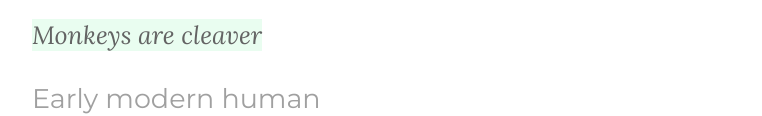
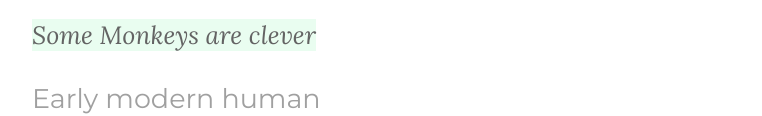
Before and after one commit to todd-neale/monkey-medium, a plain HTML site: page index.html in a window 1280 px wide. Shown: the part 1780-1896 px from the top of the page, without its empty margins (258-1020 px from the left). Drawn offline with Linux system fonts and the light colour scheme.

Commit message:
Update index.html

```diff
--- a/index.html
+++ b/index.html
@@ -29,7 +29,7 @@
       <p>
         New World monkeys are the five families of primates that are found in the tropical regions of Mexico, Central and South America: Callitrichidae, Cebidae, Aotidae, Pitheciidae, and Atelidae. The five families are ranked together as the Ceboidea /sɛˈbɔɪdiːə/, the only extant superfamily in the parvorder Platyrrhini. Platyrrhini means broad-nosed, and their noses are flatter than those of other simians, with sideways-facing nostrils. Monkeys in the family Atelidae, such as the spider monkey, are the only primates to have prehensile tails. New World monkeys' closest relatives are the other simians, the Catarrhini ("down-nosed"), comprising Old World monkeys and apes. New World monkeys descend from African simians that colonized South America, a line that split off about 40 million years ago.      </p>
 
-      <a href="https://todd-neale.github.io/monkeypage/" class="link-medium">Monkeys are cleaver</a>
+      <a href="https://todd-neale.github.io/monkeypage/" class="link-medium">Some Monkeys are clever</a>
 
       <h2>Early modern human</h2>
       <p>
```
